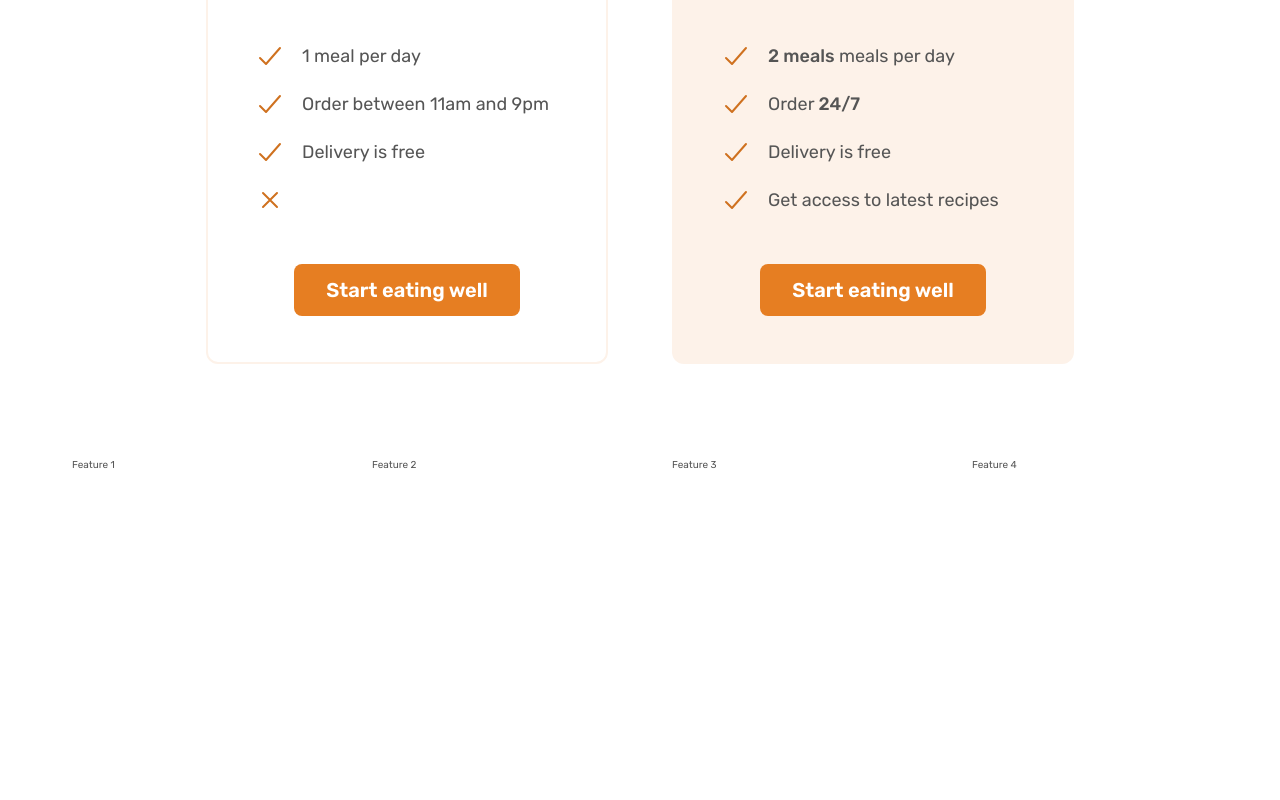
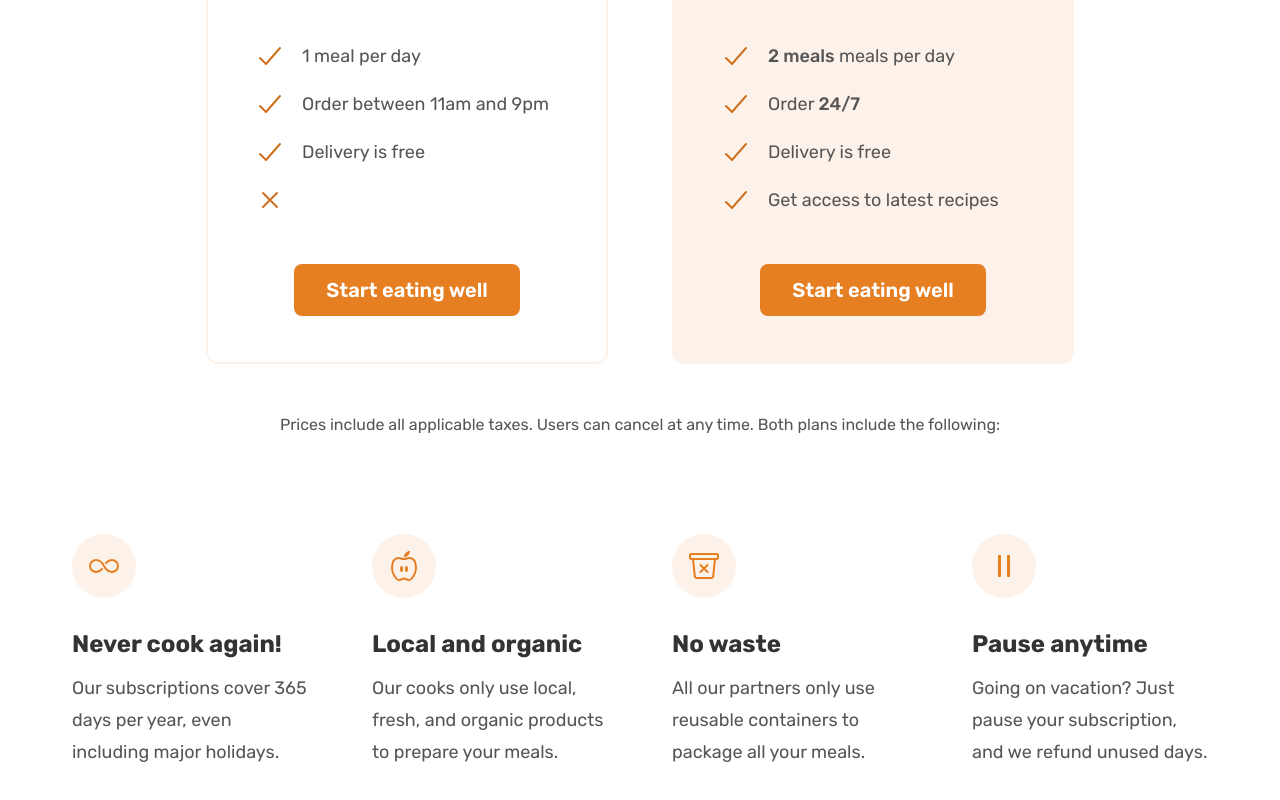
Before and after one commit to ContiHan/omnifood, a plain HTML site: page index.html in a window 1280 px wide. Shown: the part 5079-5879 px from the top of the page. Before the commit the page ends 5645 px from the top, so only its background shows below. Drawn offline with nearby package versions, Linux system fonts and the light colour scheme.

Commit message:
complete whole pricing section - added feature elements

```diff
--- a/css/style.css
+++ b/css/style.css
@@ -285,9 +285,6 @@
 
 .meal-description-icon {
     color: #e67e22;
-}
-
-.meal-description-icon {
     width: 2.4rem;
     height: 2.4rem;
 }
@@ -435,3 +432,32 @@
     font-size: 1.6rem;
     line-height: 1.6;
 }
+
+.pricing-details {
+    font-size: 1.6rem;
+    line-height: 1.6;
+    text-align: center;
+
+}
+
+.feature-icon {
+    color: #e67e22;
+    width: 3.2rem;
+    height: 3.2rem;
+    padding: 1.6rem;
+    background-color: #fdf2e9;
+    margin-bottom: 3.2rem;
+    border-radius: 50%;
+}
+
+.feature-title {
+    font-size: 2.4rem;
+    color: #333;
+    font-weight: 700;
+    margin-bottom: 1.6rem;
+}
+
+.feature-text {
+    font-size: 1.8rem;
+    line-height: 1.8;
+}
--- a/index.html
+++ b/index.html
@@ -327,7 +327,7 @@
                 Eating well without breaking the bank
             </h2>
         </div>
-        <div class="container grid grid--2-cols">
+        <div class="container grid grid--2-cols margin-bottom-md">
             <!-- Pricing card 1 -->
             <div class="pricing-card pricing-card--starter">
                 <header class="header-pricing">
@@ -387,11 +387,33 @@
             </div>
         </div>
 
+        <div class="container grid">
+            <aside class="pricing-details">
+                Prices include all applicable taxes. Users can cancel at any time. Both plans include the following:
+            </aside>
+        </div>
+
         <div class="container grid grid--4-cols">
-            <div class="feature">Feature 1</div>
-            <div class="feature">Feature 2</div>
-            <div class="feature">Feature 3</div>
-            <div class="feature">Feature 4</div>
+            <div class="feature">
+                <ion-icon class="feature-icon" name="infinite-outline"></ion-icon>
+                <p class="feature-title">Never cook again!</p>
+                <p class="feature-text">Our subscriptions cover 365 days per year, even including major holidays.</p>
+            </div>
+            <div class="feature">
+                <ion-icon class="feature-icon" name="nutrition-outline"></ion-icon>
+                <p class="feature-title">Local and organic</p>
+                <p class="feature-text">Our cooks only use local, fresh, and organic products to prepare your meals.</p>
+            </div>
+            <div class="feature">
+                <ion-icon class="feature-icon" name="trash-bin-outline"></ion-icon>
+                <p class="feature-title">No waste</p>
+                <p class="feature-text">All our partners only use reusable containers to package all your meals.</p>
+            </div>
+            <div class="feature">
+                <ion-icon class="feature-icon" name="pause-outline"></ion-icon>
+                <p class="feature-title">Pause anytime</p>
+                <p class="feature-text">Going on vacation? Just pause your subscription, and we refund unused days.</p>
+            </div>
         </div>
     </section>
 </main>
```
